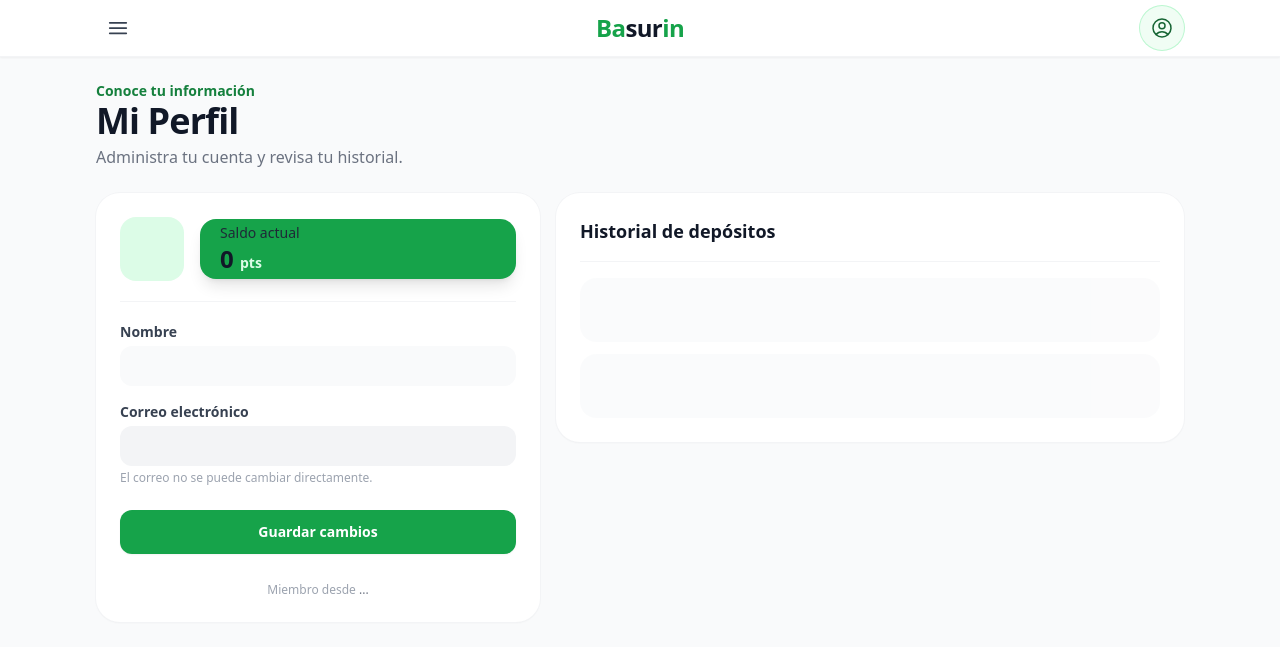
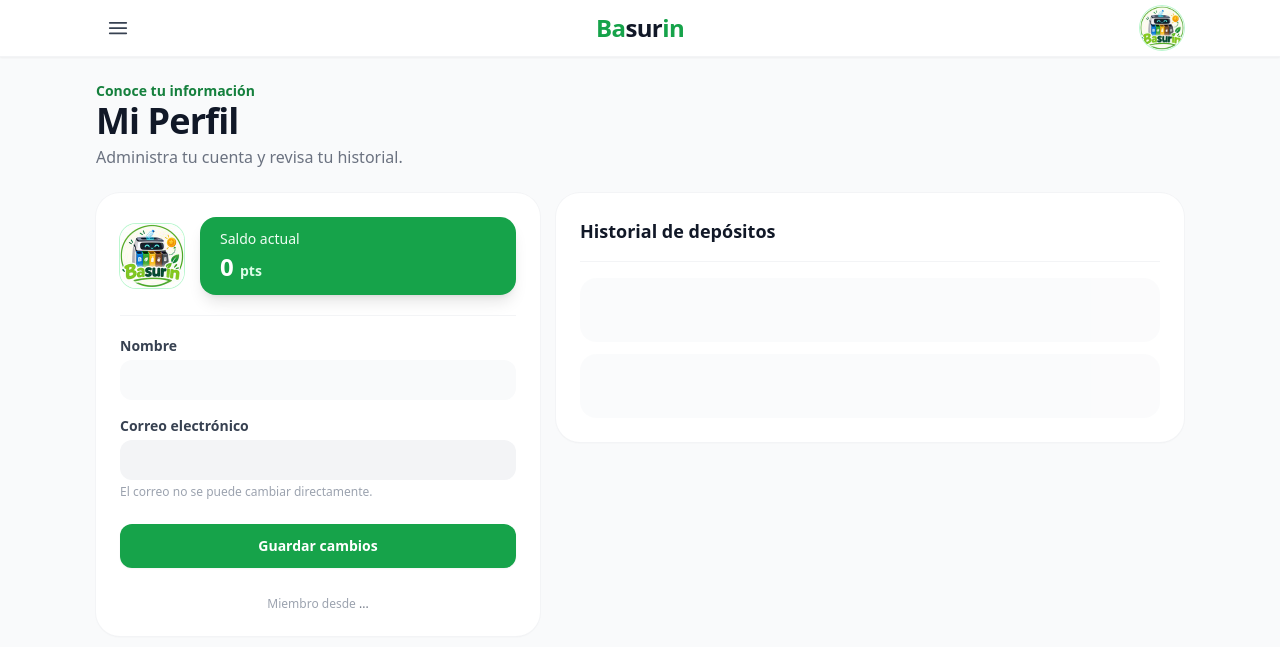
Before and after one commit to lizetglm/Bote-IoT-IA, a Flask app: page /perfil in a window 1280 px wide. Shown: the top 647 px of the page. Run offline with Flask 3, Linux system fonts and the light colour scheme; some libraries are stand-ins or nearby versions.

Commit message:
implementacion del logo, arreglo esteticos

```diff
--- a/static/js/app.js
+++ b/static/js/app.js
@@ -44,12 +44,6 @@
       if (Math.abs(seg) >= s) return RTF.format(Math.round(seg / s), unidad);
     }
     return "hace un momento";
-  }
-
-  // Primera letra de las dos primeras palabras ("Ana López" -> "AL"); ignora símbolos y signos
-  function iniciales(nombre) {
-    const letras = (nombre || "").trim().split(/\s+/).map((palabra) => palabra.match(/\p{L}/u)?.[0]).filter(Boolean);
-    return (letras.slice(0, 2).join("") || "?").toUpperCase();
   }
 
   // ---------- Materiales (los nombres que manda el bote en transacciones.material) ----------
@@ -123,7 +117,6 @@
   function pintarMenu(perfil) {
     $("menu-nombre").textContent = perfil.nombre;
     $("menu-puntos").textContent = numero(perfil.puntos);
-    $("avatar-iniciales").replaceChildren(iniciales(perfil.nombre));
     $("menu-item-panel").classList.toggle("hidden", perfil.rol !== 1);
   }
 
--- a/static/js/perfil.js
+++ b/static/js/perfil.js
@@ -12,7 +12,6 @@
   const infoPuntos = document.getElementById('info-puntos');
   const infoRegistro = document.getElementById('info-registro');
   const badgeAdmin = document.getElementById('badge-admin');
-  const avatarInicial = document.getElementById('avatar-inicial');
   const formPerfil = document.getElementById('form-perfil');
   const btnGuardar = document.getElementById('btn-guardar');
 
@@ -28,7 +27,6 @@
   inputNombre.value = perfil.nombre || '';
   inputCorreo.value = sesion.user.email;
   infoPuntos.textContent = perfil.puntos || 0;
-  avatarInicial.textContent = (perfil.nombre || sesion.user.email).charAt(0);
 
   if (esAdmin) badgeAdmin.classList.remove('hidden');
 
@@ -63,7 +61,6 @@
 
       // Éxito: Actualizar memoria local y menú superior
       perfil.nombre = nuevoNombre;
-      avatarInicial.textContent = nuevoNombre.charAt(0);
       Basurin.pintarMenu({ ...perfil, nombre: nuevoNombre });
 
       aviso("Perfil actualizado correctamente.", "exito");
--- a/templates/base_app.html
+++ b/templates/base_app.html
@@ -51,10 +51,8 @@
       </a>
 
       <a id="btn-perfil" href="{{ url_for('perfil') }}" aria-label="Mi perfil"
-         class="flex h-11 w-11 items-center justify-center rounded-full bg-eco-50 text-sm font-bold text-eco-800 ring-1 ring-eco-200 hover:bg-eco-100 focus:outline-none focus-visible:ring-2 focus-visible:ring-eco-600">
-        <span id="avatar-iniciales" class="flex items-center justify-center">
-          <svg aria-hidden="true" class="h-6 w-6" fill="none" stroke="currentColor" stroke-width="1.5" viewBox="0 0 24 24"><path stroke-linecap="round" stroke-linejoin="round" d="M17.982 18.725A7.488 7.488 0 0012 15.75a7.488 7.488 0 00-5.982 2.975m11.963 0a9 9 0 10-11.963 0m11.963 0A8.966 8.966 0 0112 21a8.966 8.966 0 01-5.982-2.275M15 9.75a3 3 0 11-6 0 3 3 0 016 0z"/></svg>
-        </span>
+         class="flex h-11 w-11 items-center justify-center overflow-hidden rounded-full bg-white ring-1 ring-eco-200 hover:ring-eco-400 focus:outline-none focus-visible:ring-2 focus-visible:ring-eco-600">
+        <img src="{{ url_for('static', filename='img/logo-128.jpeg') }}" alt="" width="44" height="44" class="h-full w-full object-cover">
       </a>
     </div>
   </header>
--- a/templates/perfil.html
+++ b/templates/perfil.html
@@ -20,17 +20,19 @@
 
       <!-- Avatar y estado principal -->
       <div class="flex items-center gap-4 border-b border-gray-100 pb-5">
-        <span aria-hidden="true" class="flex h-16 w-16 shrink-0 items-center justify-center rounded-2xl bg-eco-100 text-eco-700 text-2xl font-bold uppercase" id="avatar-inicial">
-          <!-- Se llena por JS con la inicial -->
-        </span>
-        <div class="flex-1 rounded-2xl bg-eco-600 px-5 py-1 ext-white shadow-lg">
-          <p class="text-sm ">Saldo actual</p>
-          <p class="text-2xl font-extrabold text-gray-900"><span id="info-puntos">0</span> <span class="text-sm font-semibold text-eco-100">pts</span></p>
+        <img src="{{ url_for('static', filename='img/logo-128.jpeg') }}" alt="" width="64" height="64"
+             class="h-16 w-16 shrink-0 rounded-2xl bg-white object-cover ring-1 ring-eco-200">
+        <div class="flex-1 rounded-2xl bg-eco-600 px-5 py-3 text-white shadow-lg">
+          <div class="flex items-start justify-between gap-2">
+            <p class="text-sm font-medium text-eco-50">Saldo actual</p>
 
-          <!-- Etiqueta de Administrador (Oculta por defecto) -->
-          <span id="badge-admin" class="hidden mt-1 inline-flex items-center rounded-md bg-purple-50 px-2 py-1 text-xs font-semibold text-purple-700 ring-1 ring-inset ring-purple-600/20">
-            Administrador
-          </span>
+            <!-- Etiqueta de Administrador (oculta por defecto; perfil.js la muestra) -->
+            <span id="badge-admin" class="hidden items-center gap-1 rounded-full bg-white/15 px-2.5 py-0.5 text-xs font-semibold text-white ring-1 ring-inset ring-white/30 [&:not(.hidden)]:inline-flex">
+              <svg aria-hidden="true" class="h-3.5 w-3.5" fill="none" stroke="currentColor" stroke-width="2" viewBox="0 0 24 24"><path stroke-linecap="round" stroke-linejoin="round" d="M9 12.75L11.25 15 15 9.75m-3-7.036A11.959 11.959 0 013.598 6 11.99 11.99 0 003 9.749c0 5.592 3.824 10.29 9 11.623 5.176-1.332 9-6.03 9-11.622 0-1.31-.21-2.571-.598-3.751h-.152c-3.196 0-6.1-1.248-8.25-3.285z"/></svg>
+              Administrador
+            </span>
+          </div>
+          <p class="mt-0.5 text-2xl font-extrabold tabular-nums"><span id="info-puntos">0</span> <span class="text-sm font-semibold text-eco-100">pts</span></p>
         </div>
       </div>
 
```
Also changed, not shown: static/img/logo-128.jpeg (added), static/img/logo.jpeg (added).
